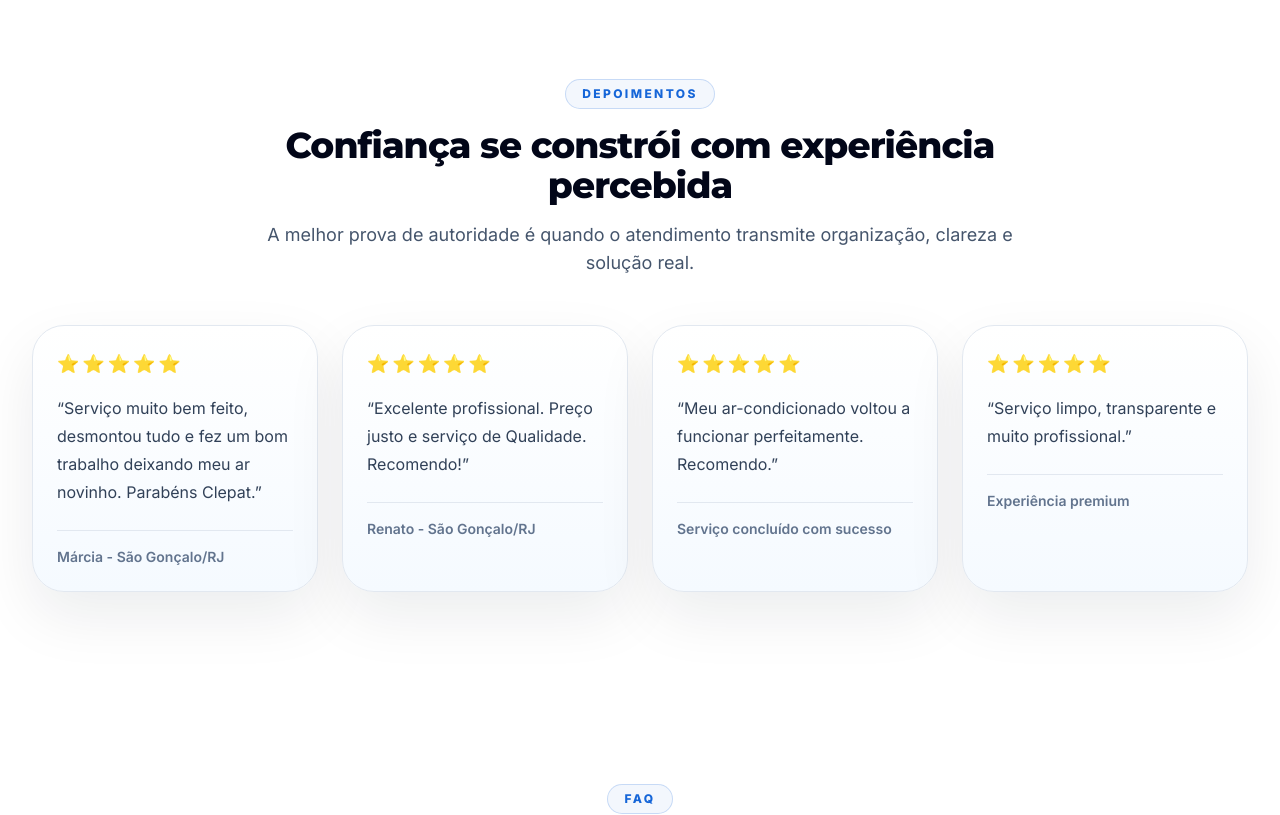
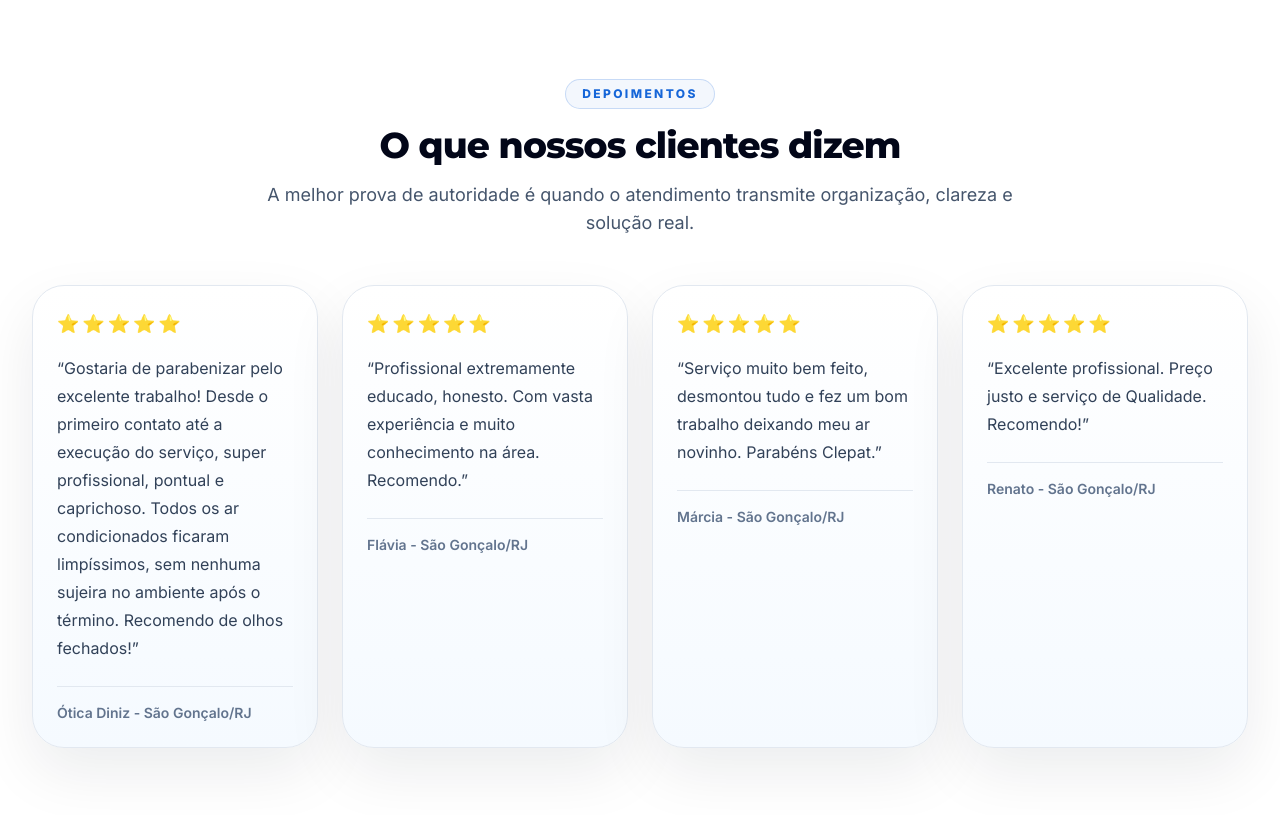
Before and after one commit to ramalhoraul-git/clepat, a React (Vite) app: page / in a window 1280 px wide. Shown: the part 4880-5695 px from the top of the page. Built offline with nearby package versions, Linux system fonts and the light colour scheme.

Commit message:
Update App.tsx

```diff
--- a/src/App.tsx
+++ b/src/App.tsx
@@ -35,20 +35,22 @@ const credibilityItems = [
 const testimonials = [
   {
     quote:
+      "Gostaria de parabenizar pelo excelente trabalho! Desde o primeiro contato até a execução do serviço, super profissional, pontual e caprichoso. Todos os ar condicionados ficaram limpíssimos, sem nenhuma sujeira no ambiente após o término. Recomendo de olhos fechados!",
+    author: "Ótica Diniz - São Gonçalo/RJ",
+  },
+  {
+    quote:
+      "Profissional extremamente educado, honesto. Com vasta experiência e muito conhecimento na área. Recomendo.",
+    author: "Flávia - São Gonçalo/RJ",
+  },
+  {
+    quote:
       "Serviço muito bem feito, desmontou tudo e fez um bom trabalho deixando meu ar novinho. Parabéns Clepat.",
     author: "Márcia - São Gonçalo/RJ",
   },
   {
     quote: "Excelente profissional. Preço justo e serviço de Qualidade. Recomendo!",
     author: "Renato - São Gonçalo/RJ",
-  },
-  {
-    quote: "Meu ar-condicionado voltou a funcionar perfeitamente. Recomendo.",
-    author: "Serviço concluído com sucesso",
-  },
-  {
-    quote: "Serviço limpo, transparente e muito profissional.",
-    author: "Experiência premium",
   },
 ] as const;
 
@@ -436,7 +438,7 @@ function App() {
       </header>
 
       <main className="relative z-10">
-        {/* ===== HERO - CARD COM FORMULÁRIO E PROFISSIONAL EQUILIBRADOS ===== */}
+        {/* ===== HERO ===== */}
         <section id="inicio" className="relative isolate overflow-hidden pt-30 scroll-mt-28 sm:pt-36">
           <div className="absolute inset-0">
             <img
@@ -491,13 +493,10 @@ function App() {
             {/* COLUNA DIREITA - CARD PREMIUM */}
             <div className="relative" data-reveal>
               <div className="relative mx-auto max-w-[650px]">
-                {/* Efeito de brilho atrás do card */}
                 <div className="absolute -inset-1 rounded-[2.5rem] bg-gradient-to-r from-[#1666D8]/40 via-[#77C8FF]/30 to-[#1666D8]/40 blur-xl" />
 
-                {/* BORDA PREMIUM EM VOLTA DO CARD */}
                 <div className="relative rounded-[2rem] bg-gradient-to-br from-[#1666D8] via-[#77C8FF] to-[#1666D8] p-[2px] shadow-[0_40px_90px_rgba(3,10,24,0.5)]">
 
-                  {/* CONTEÚDO DO CARD */}
                   <div className="rounded-[2rem] bg-white overflow-hidden">
 
                     {/* CABEÇALHO AZUL */}
@@ -521,7 +520,7 @@ function App() {
 
                     {/* CORPO DO CARD */}
                     <div className="p-5">
-                      {/* LOGO GRANDE ~3cm (h-24) */}
+                      {/* LOGO GRANDE */}
                       <div className="mb-3 flex justify-center">
                         <img
                           src="/images/logo.png"
@@ -539,9 +538,9 @@ function App() {
                         <div className="flex-1 border-t border-slate-200/60" />
                       </div>
 
-                      {/* FORMULÁRIO + PROFISSIONAL - MESMA ALTURA */}
+                      {/* FORMULÁRIO + PROFISSIONAL */}
                       <div className="flex flex-col items-stretch gap-4 sm:flex-row">
-                        {/* FORMULÁRIO - ALTURA AJUSTADA */}
+                        {/* FORMULÁRIO */}
                         <div className="flex-1 flex flex-col">
                           <form
                             action="https://formsubmit.co/seu-email@dominio.com"
@@ -589,7 +588,7 @@ function App() {
                           </p>
                         </div>
 
-                        {/* PROFISSIONAL - MESMA ALTURA DO FORMULÁRIO */}
+                        {/* PROFISSIONAL */}
                         <div className="relative flex-[1.1] flex items-center">
                           <img
                             src="/images/profissional.png"
@@ -620,7 +619,6 @@ function App() {
                         </div>
                       </div>
 
-                      {/* SELOS DE QUALIDADE NO RODAPÉ */}
                       <div className="mt-2.5 flex items-center justify-center gap-4 border-t border-white/10 pt-2.5">
                         <div className="flex items-center gap-1.5">
                           <svg className="h-3 w-3 text-white/80" fill="currentColor" viewBox="0 0 20 20">
@@ -884,7 +882,7 @@ function App() {
                   Depoimentos
                 </span>
                 <h2 className="mt-4 text-3xl font-extrabold tracking-tight text-slate-950 sm:text-4xl">
-                  Confiança se constrói com experiência percebida
+                  O que nossos clientes dizem
                 </h2>
                 <p className="mt-4 text-base leading-7 text-slate-600 sm:text-lg">
                   A melhor prova de autoridade é quando o atendimento transmite organização, clareza e solução real.
@@ -1007,7 +1005,7 @@ function App() {
         </section>
       </main>
 
-      {/* ===== FOOTER ===== */}
+      {/* ===== FOOTER CORRIGIDO ===== */}
       <footer className="border-t border-slate-200 bg-white py-10 text-slate-600">
         <div className="mx-auto grid max-w-7xl gap-8 px-4 sm:px-6 lg:grid-cols-[1.1fr_0.9fr_0.8fr] lg:px-8">
           <div>
@@ -1019,7 +1017,7 @@ function App() {
               />
             </div>
             <p className="mt-4 max-w-md text-sm leading-7 text-slate-500">
-              Landing page projetada para transmitir confiança, reduzir risco percebido e conduzir o visitante para uma decisão segura.
+              Especialistas em refrigeração, climatização e serviços técnicos com atendimento premium para residências e empresas.
             </p>
           </div>
 
```
